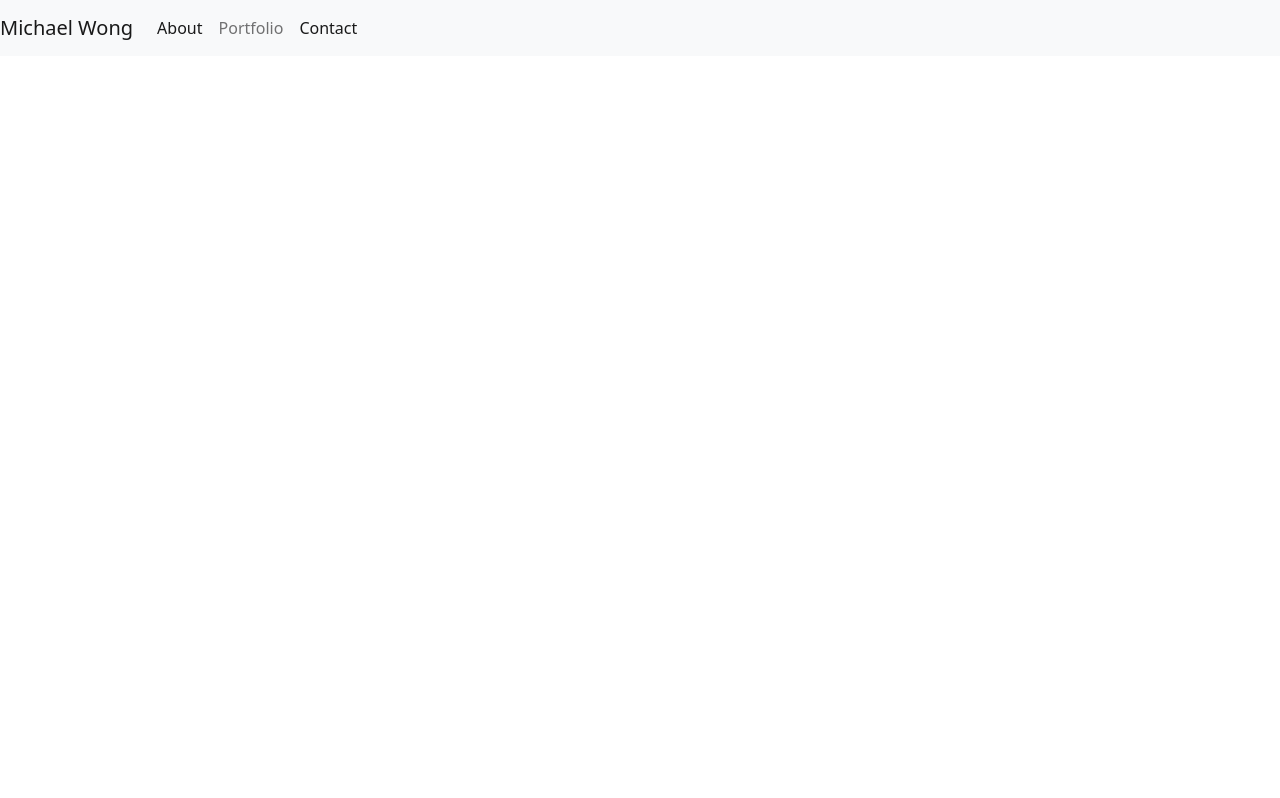
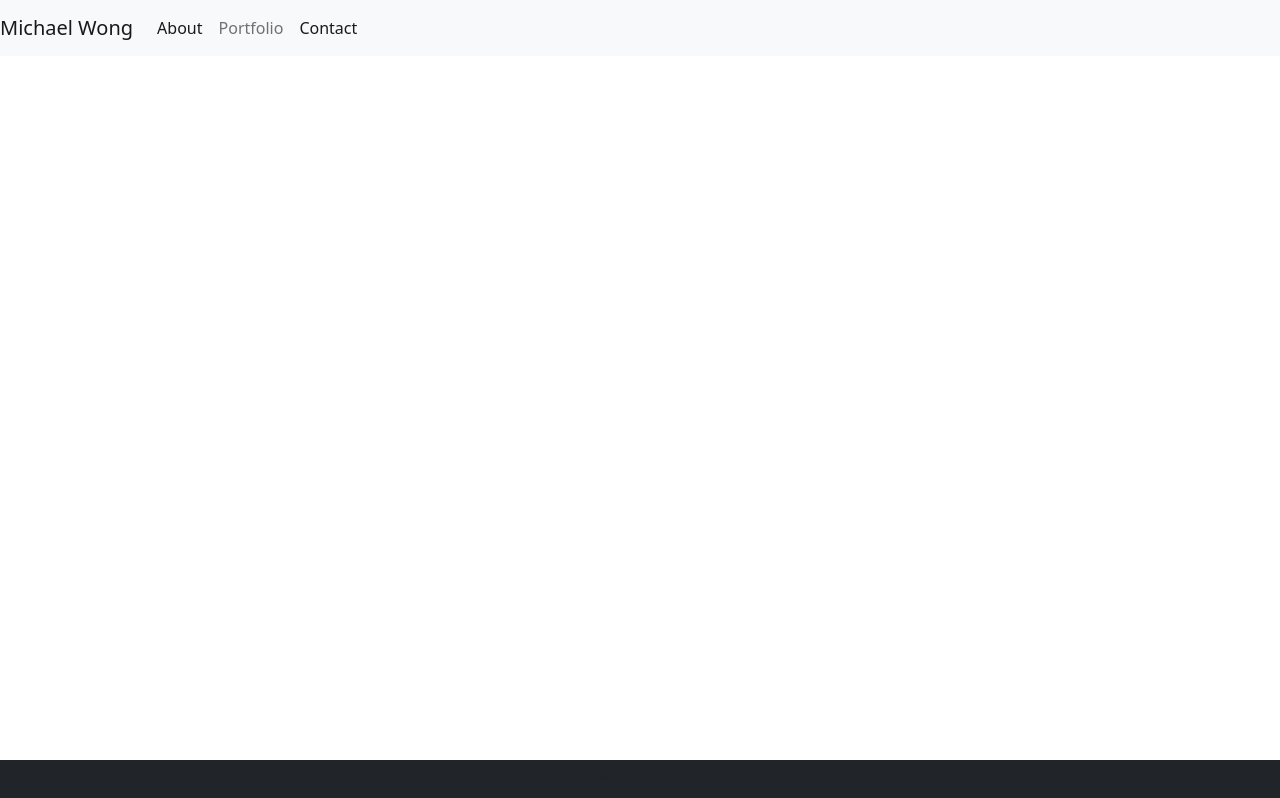
Before and after one commit to Mwong228/ReactPortfolio, a JavaScript app: page /contact in a window 1280 px wide. Built offline with nearby package versions, Linux system fonts and the light colour scheme; the HTML template or start-up script is replaced by a standard one.

Commit message:
added footer

```diff
--- a/src/App.js
+++ b/src/App.js
@@ -3,7 +3,7 @@ import Navbar from "./components/Navbar"
 // import Contact from "./components/Contact"
 // import About from "./components/About"
 // import Portfolio from "./components/Portfolio"
-// import Footer from "./components/Footer"
+import Footer from "./components/Footer"
 
 function App() {
 
@@ -15,7 +15,7 @@ function App() {
         <Route exact path="/portfolio" component={Portfolio} />
         <Route exact path="/contact" component={Contact} />  */}
       </Router>
-      {/* <Footer /> */}
+      <Footer />
     </>
   );
 }
--- a/src/components/Footer.js
+++ b/src/components/Footer.js
@@ -0,0 +1,10 @@
+function Footer (){
+    return (
+        <footer class="nav justify-content-center fixed-bottom bg-dark">
+        <li class="nav-item">
+          <p>@Copyright</p>
+        </li>
+      </footer>
+    )
+}
+export default Footer
```
Also changed, not shown: src/components/About/index.css (added).
